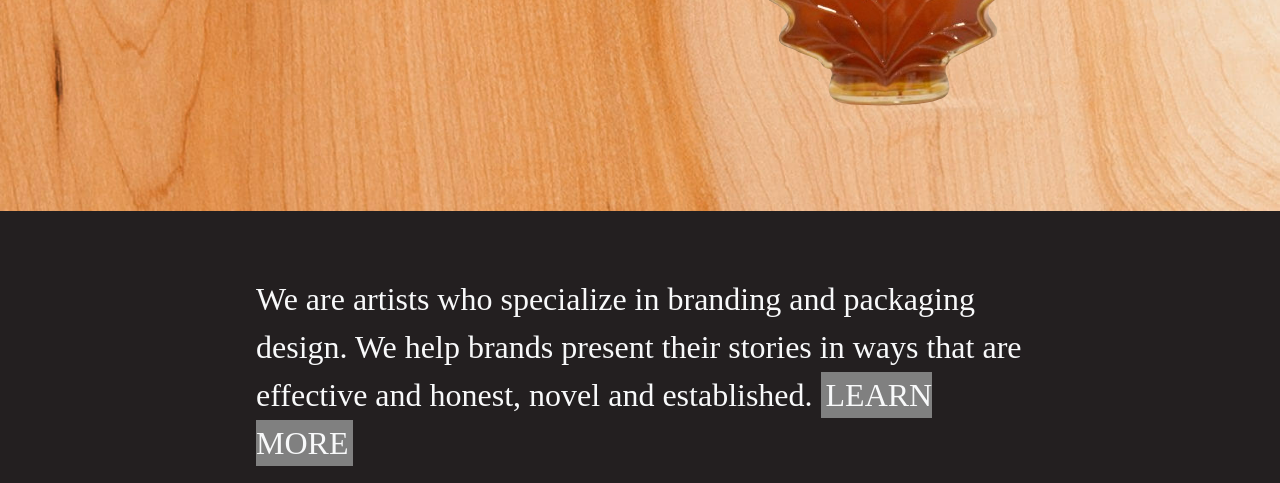
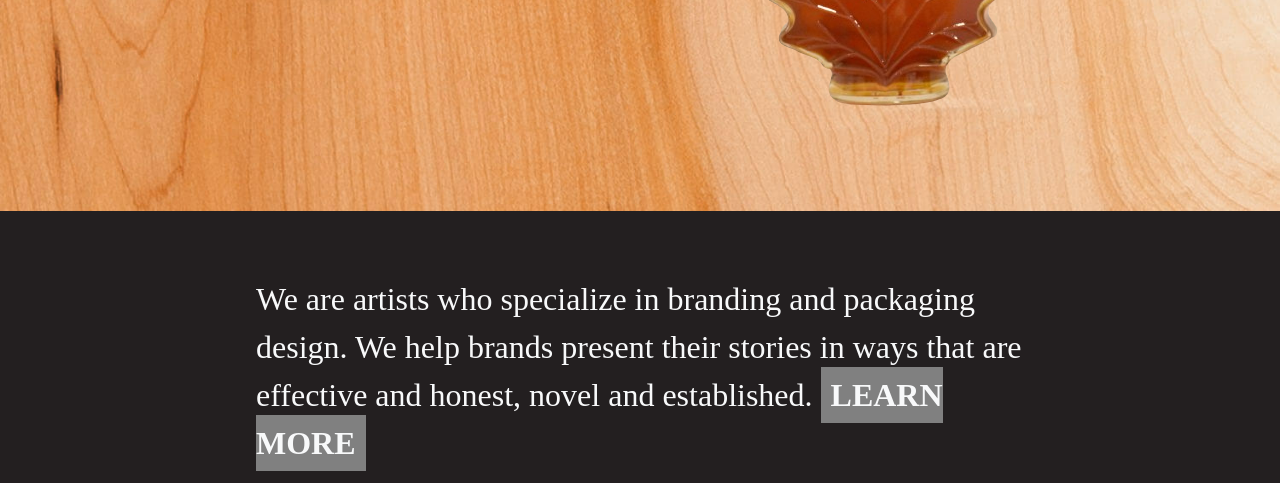
Before and after one commit to santyclause/clonesite, a plain HTML site: page index.html in a window 1280 px wide. Shown: the part 469-952 px from the top of the page. Drawn offline with nearby package versions, Linux system fonts and the light colour scheme.

Commit message:
small learn more changes

```diff
--- a/style.css
+++ b/style.css
@@ -70,7 +70,8 @@ footer a {
 
 .learn-more {
   background-color: grey;
-  padding: 5px;
+  padding: 10px;
+  font-weight: bold;
   cursor: pointer;
 }
 
```
